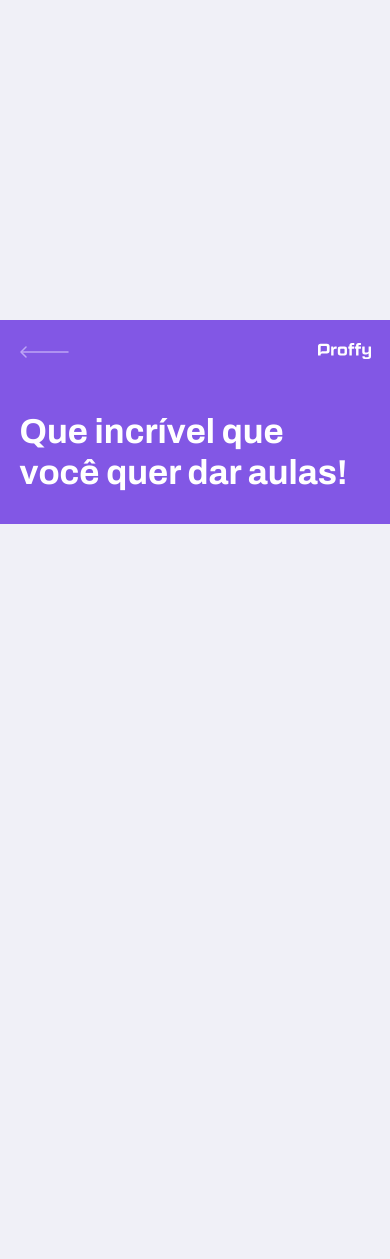
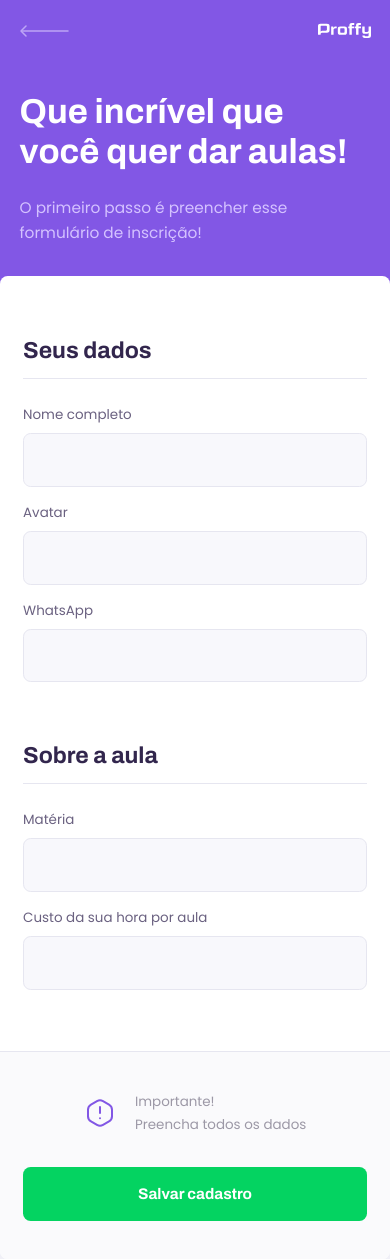
Before and after one commit to andre-lfa/proffy-frontend, a React (Create React App) app: page /give-classes in a window 390 px wide. Before the commit the page ends 844 px from the top, so only its background shows below. Built offline with nearby package versions, Linux system fonts and the light colour scheme.

Commit message:
Creates the teacher registration page in the mobile version

```diff
--- a/src/pages/Landing/TeacherForm/TeacherForm.tsx
+++ b/src/pages/Landing/TeacherForm/TeacherForm.tsx
@@ -1,9 +1,50 @@
 import React from 'react';
 import PageHeader from '../../../components/PageHeader';
 
+import './styles.css';
+import Input from '../../../components/Input';
+
+import warningImg from '../../../assets/images/icons/warning.svg';
+
 function TeacherForm() {
     return (
-        <PageHeader title="Que incrível que você quer dar aulas!"/>
+        <div id="page-teacher-form" className="container">
+            <PageHeader
+                title="Que incrível que você quer dar aulas!"
+                description = "O primeiro passo é preencher esse formulário de inscrição!"
+            />
+            <main>
+                <fieldset>
+                    <legend>Seus dados</legend>
+
+                    <Input name="name" label="Nome completo" />
+                    <Input name="avatar" label="Avatar" />
+                    <Input name="whatsapp" label="WhatsApp" />
+
+                </fieldset>
+
+                <fieldset>
+                    <legend>Sobre a aula</legend>
+
+                    <Input name="subject" label="Matéria" />
+                    <Input name="cost" label="Custo da sua hora por aula" />
+
+                </fieldset>
+
+                <footer>
+                    <p>
+                        <img src={warningImg} alt="Aviso importante"/>
+                        Importante! <br/>
+                        Preencha todos os dados
+                    </p>
+
+                    <button type="button">
+                       Salvar cadastro
+                    </button>
+                </footer>
+
+            </main>
+        </div>
     );
 }
 
--- /dev/null
+++ b/src/pages/Landing/TeacherForm/styles.css
@@ -0,0 +1,80 @@
+#page-teacher-form {
+    width: 100vw;
+    height: 100vh;
+}
+
+#page-teacher-form .page-header .header-content {
+    margin-bottom: 6.4rem;
+}
+
+#page-teacher-form main {
+    background: var(--color-box-base);
+    width: 100%;
+    max-width: 74rem;
+    border-radius: 0.8rem;
+    margin: -3.2rem auto 3.2rem;
+    padding-top: 6.4rem;
+    overflow: hidden;
+}
+
+#page-teacher-form main fieldset {
+    border: 0;
+    padding: 0 2.4rem;
+}
+
+#page-teacher-form main fieldset + fieldset {
+    margin-top: 6.3rem;
+}
+
+#page-teacher-form main fieldset legend {
+    font: 700 2.4rem Archivo;
+    color: var(--color-text-title);
+    margin-bottom: 2.4rem;
+    display: flex;
+    align-items: center;
+    justify-content: space-between;
+    width: 100%;
+    padding-bottom: 1.6rem;
+    border-bottom: 1px solid var(--color-line-in-white);
+}
+
+#page-teacher-form main footer {
+    padding: 4rem 2.4rem;
+    background: var(--color-box-footer);
+    border-top: 1px solid var(--color-line-in-white);
+    margin-top: 6.4rem;
+}
+
+#page-teacher-form main footer p {
+    display: flex;
+    align-items: center;
+    justify-content: center;
+    font-size: 1.4rem;
+    line-height: 2.4rem;
+    color: var(--color-text-complement);
+}
+
+#page-teacher-form main footer p img {
+    margin-right: 2rem;
+}
+
+#page-teacher-form main footer button {
+    width: 100%;
+    height: 5.6rem;
+    background: var(--color-secundary);
+    color: var(--color-button-text);
+    border: 0;
+    border-radius: 0.8rem;
+    cursor: pointer;
+    font: 700 1.6rem Archivo;
+    display: flex;
+    align-items: center;
+    justify-content: center;
+    text-decoration: none;
+    transition: background-color 0.2s;
+    margin-top: 3.2rem;
+}
+
+#page-teacher-form main footer button:hover {
+    background: var(--color-secundary-dark);
+}
```
